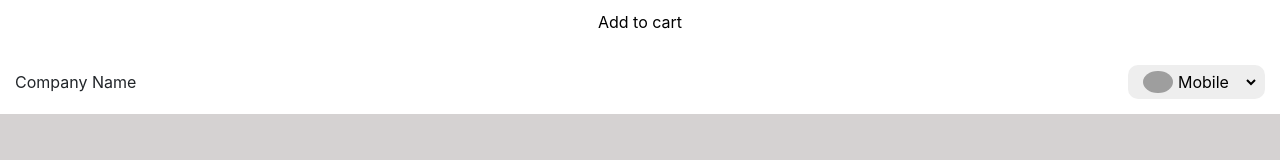
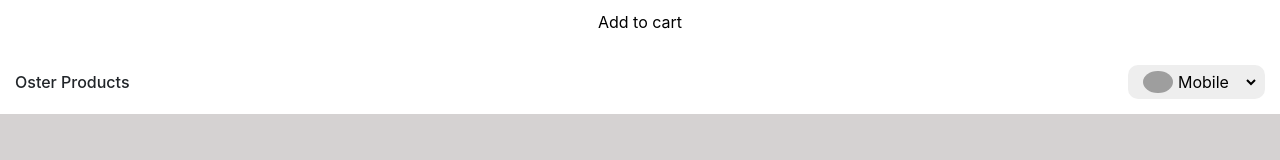
Before and after one commit to Sam-2019/Fast-Checkout-clone, a React (Create React App) app: page / in a window 1280 px wide. Shown: the part 534-694 px from the top of the page. Built offline with nearby package versions, Linux system fonts and the light colour scheme; grey boxes are pictures that could not be loaded.

Commit message:
added company_name

```diff
--- a/src/Checkout/Checkout.js
+++ b/src/Checkout/Checkout.js
@@ -12,7 +12,7 @@ const Checkout = () => {
   return (
     <div className="checkout">
       <div className="company_price">
-        <div>Company Name</div>
+           <div className="company_name">Oster Products</div>
 
         <div className='select_wrapper'>
         <img
```
Also changed, not shown: 1 other file (tests, documents, lock files or other folders).
